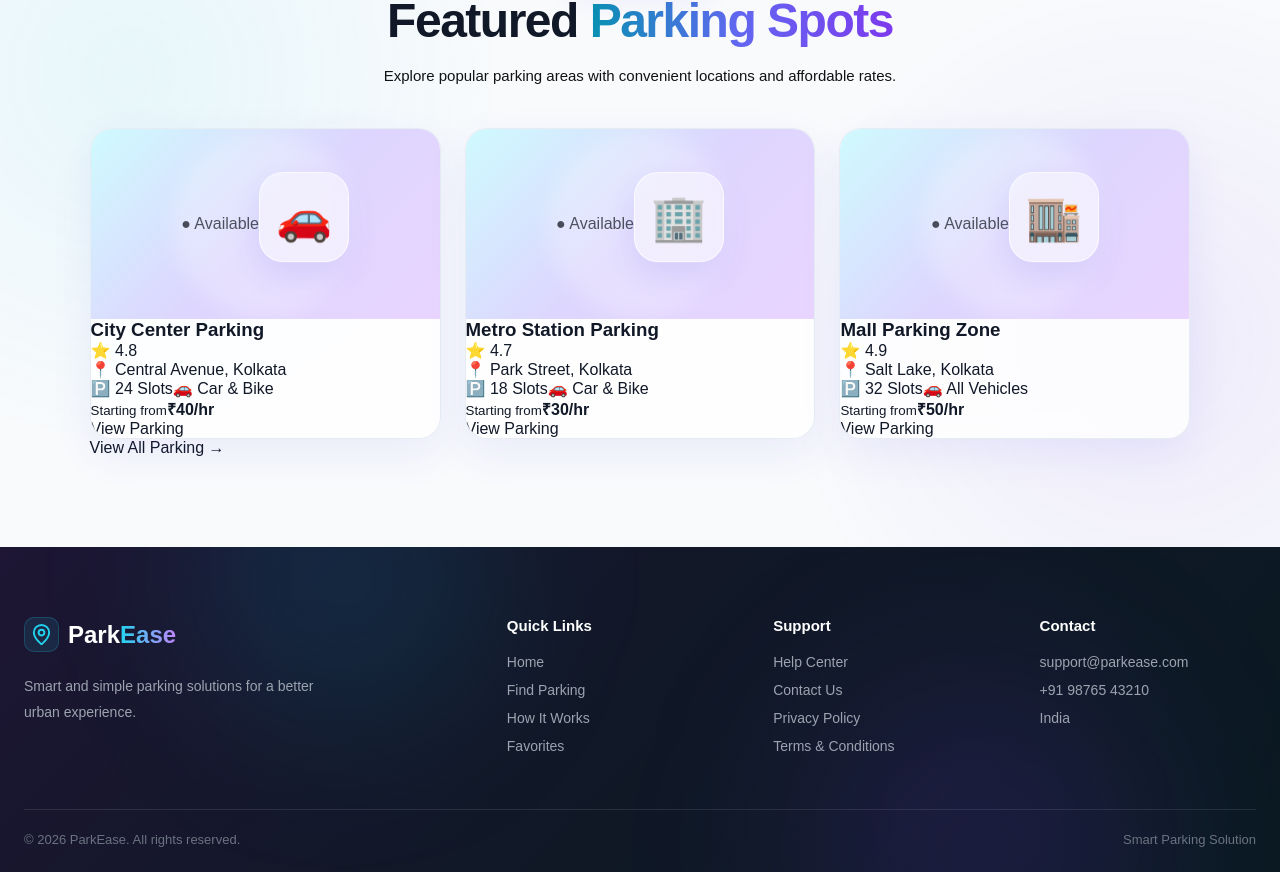
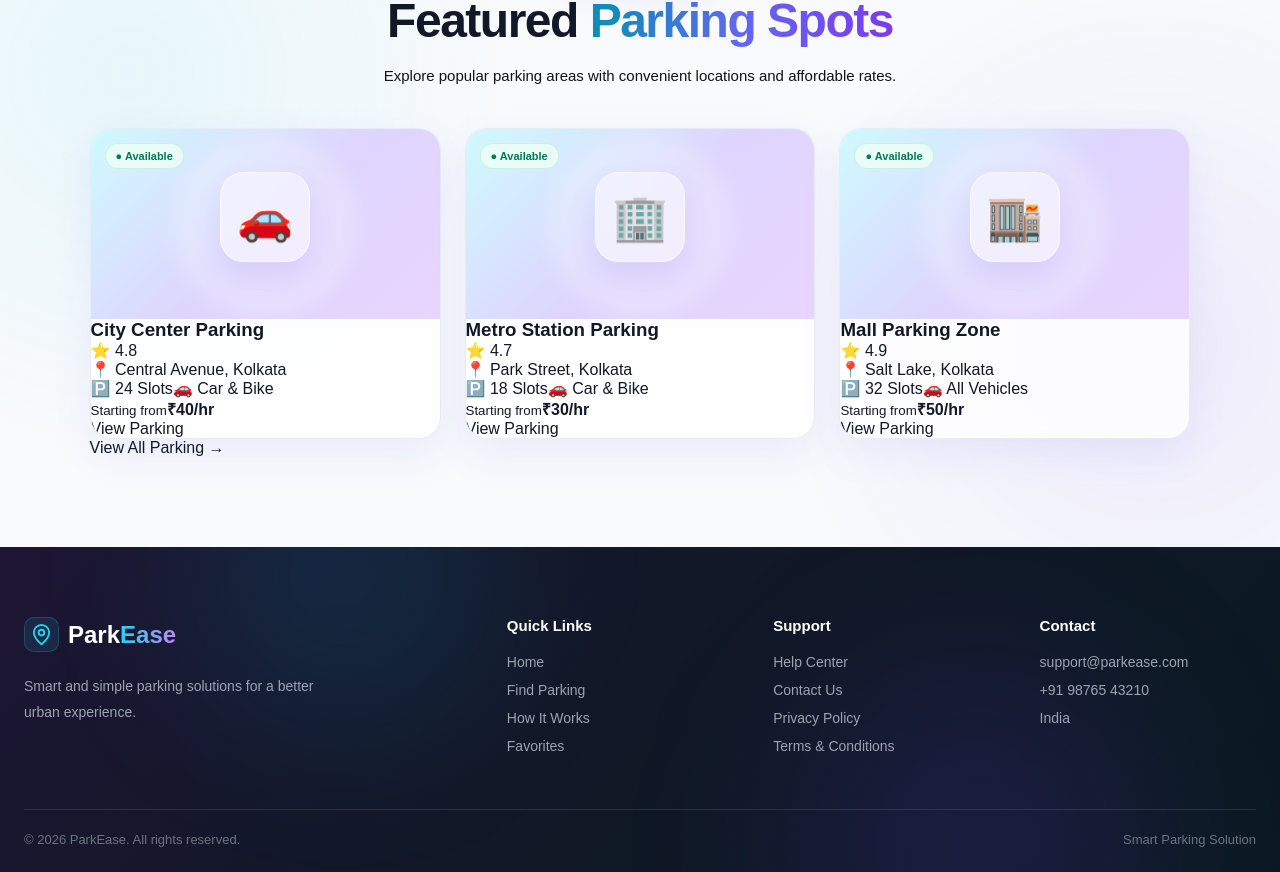
Before and after one commit to dibeyendu-dev/smart-parking-system, a React (Vite) app: page / in a window 1280 px wide. Shown: the part 1344-2216 px from the top of the page. Built offline with nearby package versions, Linux system fonts and the light colour scheme.

Commit message:
Featured parking css part 4 added

```diff
--- a/src/css/Home.css
+++ b/src/css/Home.css
@@ -1042,3 +1042,26 @@
     transform: translateY(-7px);
   }
 }
+/* ======================================== STATUS ======================================== */
+
+.parking-status {
+  position: absolute;
+  top: 14px;
+  left: 14px;
+  z-index: 2;
+
+  padding: 6px 10px;
+
+  color: #047857;
+
+  background: rgba(236, 253, 245, 0.9);
+
+  border: 1px solid rgba(16, 185, 129, 0.15);
+
+  border-radius: 50px;
+
+  font-size: 11px;
+  font-weight: 700;
+
+  backdrop-filter: blur(8px);
+}
```
